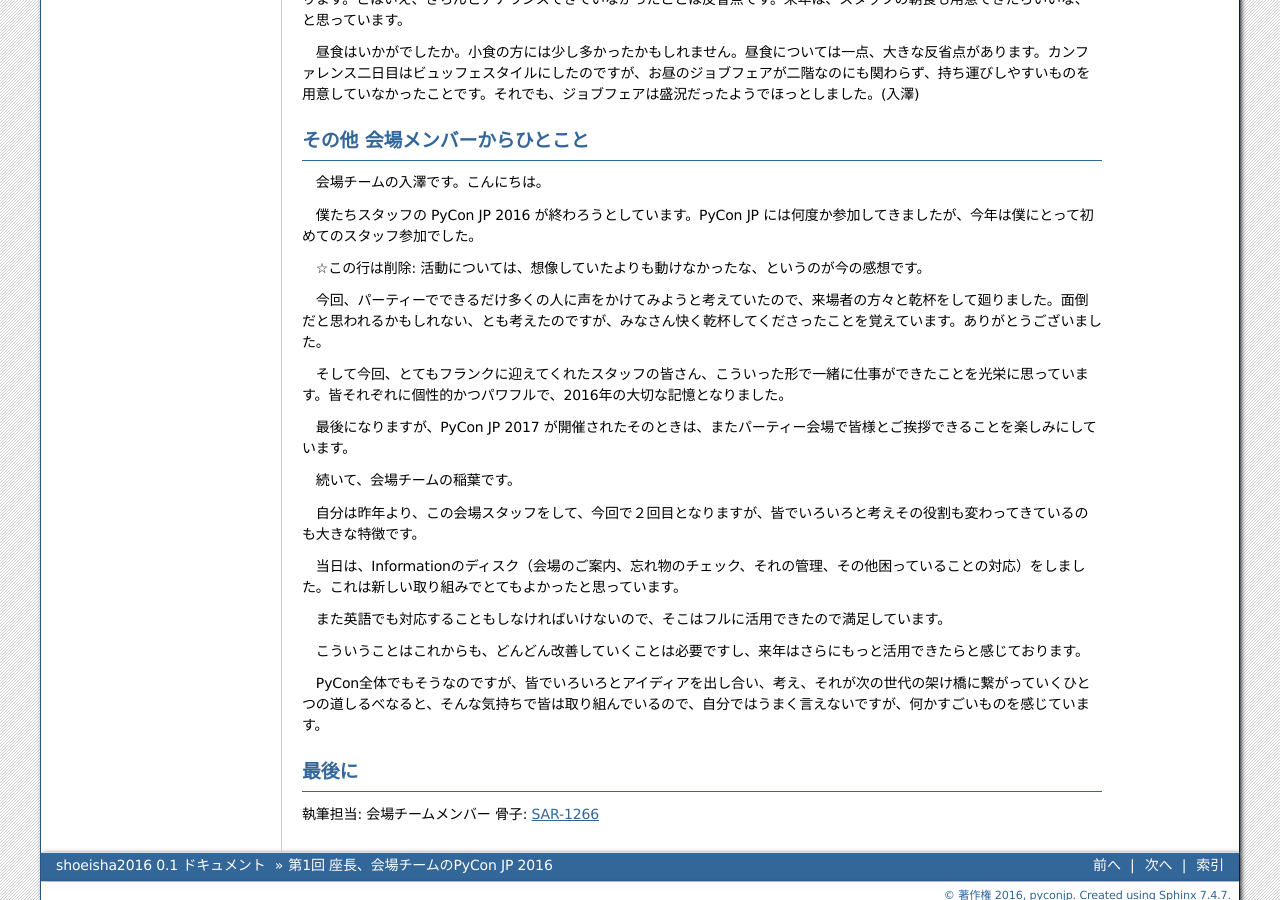
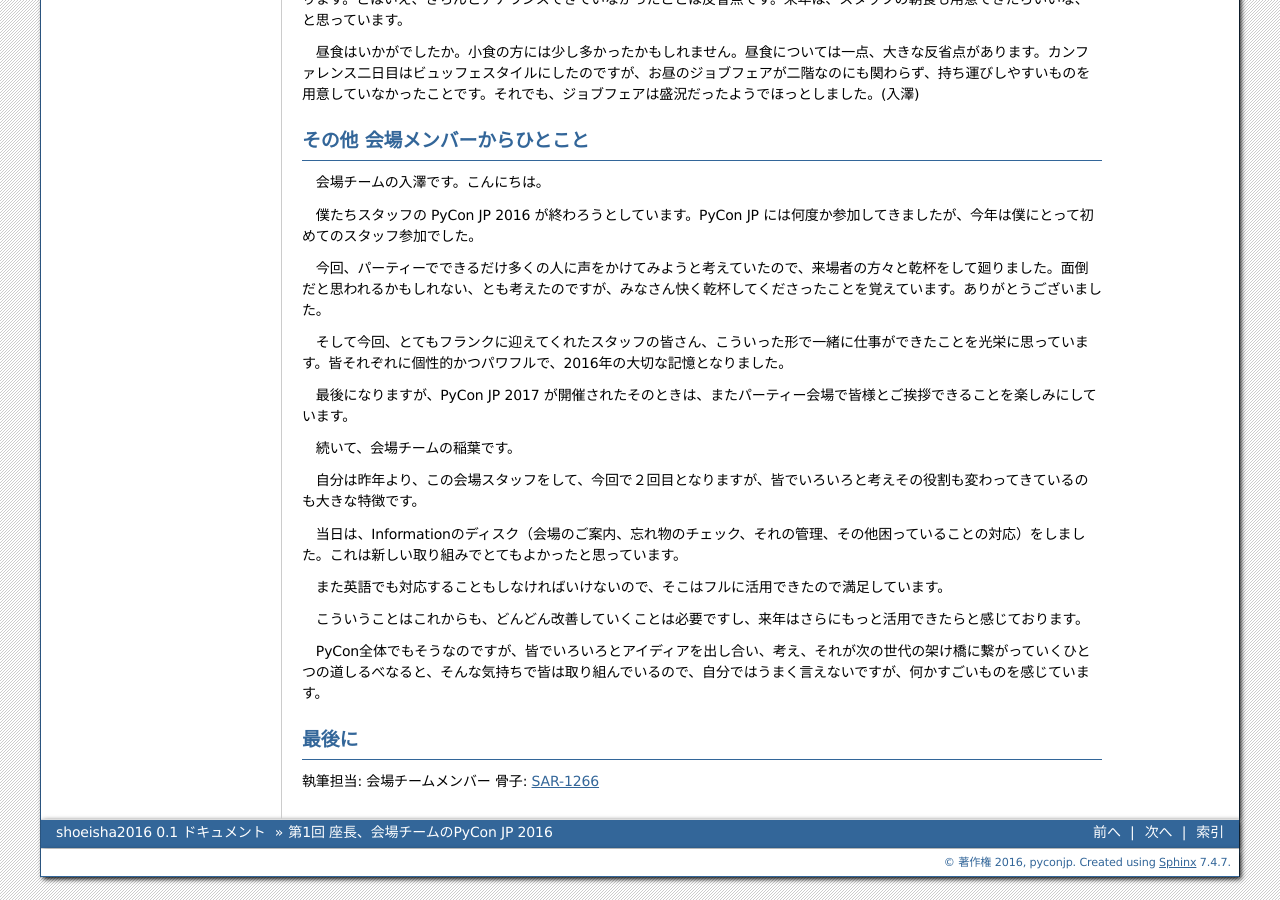
Before and after one commit to pyconjp/shoeisha2016, a Sphinx documentation site: the page built from source/afterreport_01_venue.rst, in a window 1280 px wide and 900 px high, scrolled down 1355 px. Built offline with Sphinx 7.4.7, drawn with Linux system fonts in a browser that asks for light colours.

Commit message:
気になった行を削除しました。

```diff
--- a/source/afterreport_01_venue.rst
+++ b/source/afterreport_01_venue.rst
@@ -70,8 +70,6 @@ PyCon JPでは国際カンファレンスとしてビーガン・ハラールの
 
 　僕たちスタッフの PyCon JP 2016 が終わろうとしています。PyCon JP には何度か参加してきましたが、今年は僕にとって初めてのスタッフ参加でした。
 
-　☆この行は削除: 活動については、想像していたよりも動けなかったな、というのが今の感想です。
-
 　今回、パーティーでできるだけ多くの人に声をかけてみようと考えていたので、来場者の方々と乾杯をして廻りました。面倒だと思われるかもしれない、とも考えたのですが、みなさん快く乾杯してくださったことを覚えています。ありがとうございました。
 
 　そして今回、とてもフランクに迎えてくれたスタッフの皆さん、こういった形で一緒に仕事ができたことを光栄に思っています。皆それぞれに個性的かつパワフルで、2016年の大切な記憶となりました。
```
